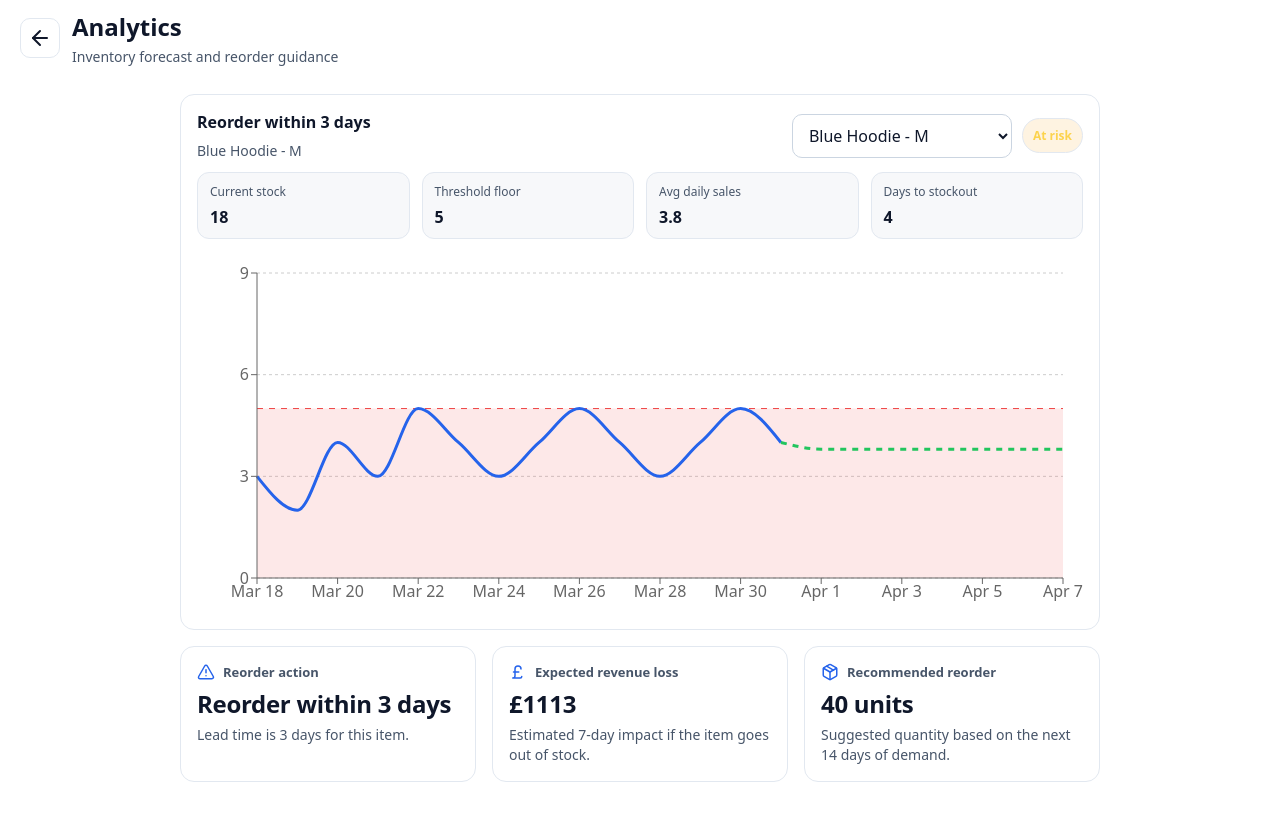
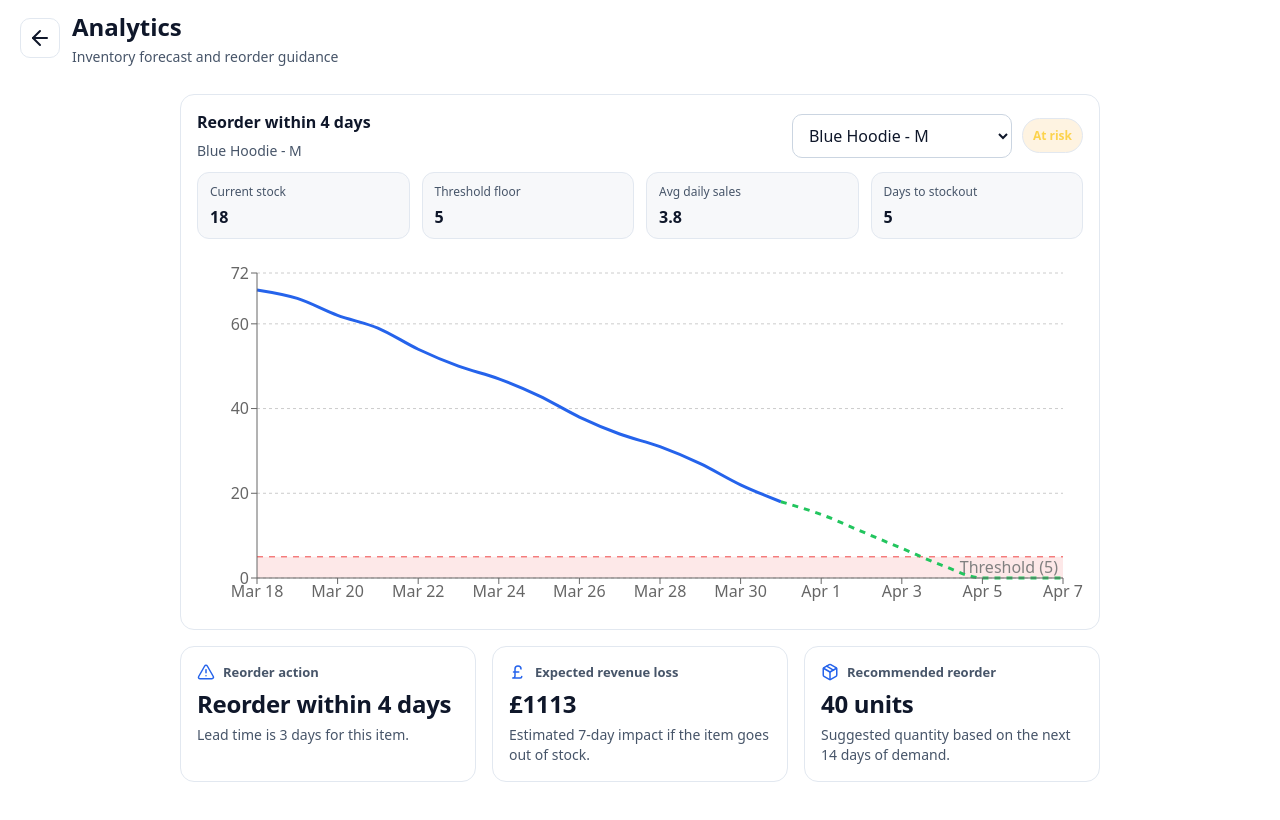
Before and after one commit to ofeore/inventory-monitor, a Next.js app: page /analytics in a window 1280 px wide. Shown: the top 820 px of the page. Built offline with nearby package versions, Linux system fonts and the light colour scheme.

Commit message:
Implement inventory-based forecasts and threshold indicator for charts

```diff
--- a/src/app/analytics/page.tsx
+++ b/src/app/analytics/page.tsx
@@ -1,6 +1,6 @@
 "use client";
 
-import { useMemo, useState } from "react";
+import { useEffect, useMemo, useState } from "react";
 import { useRouter } from "next/navigation";
 import {
   CartesianGrid,
@@ -14,12 +14,56 @@ import {
   YAxis,
 } from "recharts";
 import { ArrowLeft, AlertTriangle, Package, PoundSterling } from "lucide-react";
-import { MOCK_PRODUCTS } from "@/mock-data";
+import { MOCK_PRODUCTS, THRESHOLDS_STORAGE_KEY } from "@/mock-data";
 import type { AnalyticsFilterValue, ChartDataPoint, Product } from "@/types";
+
+type InventoryState = "healthy" | "warning" | "critical";
 
 function getAverageDailySales(product: Product) {
   const total = product.sales.reduce((sum, item) => sum + item.unitsSold, 0);
   return total / product.sales.length;
+}
+
+function getProjectedDailySales(product: Product, days = 7) {
+  const averageDailySales = getAverageDailySales(product);
+
+  return Array.from({ length: days }, (_, index) => {
+    const variationPattern = [0.92, 1, 0.97, 1.05, 0.95, 1.08, 0.98];
+    const multiplier = variationPattern[index % variationPattern.length];
+
+    return Math.max(0, Math.round(averageDailySales * multiplier));
+  });
+}
+
+function getProjectedStocks(product: Product, days = 7) {
+  const projectedSales = getProjectedDailySales(product, days);
+  const projectedStocks: number[] = [];
+
+  let runningStock = product.currentStock;
+
+  projectedSales.forEach((unitsSold) => {
+    runningStock = Math.max(0, runningStock - unitsSold);
+    projectedStocks.push(runningStock);
+  });
+
+  return projectedStocks;
+}
+
+function getInventoryState(product: Product): InventoryState {
+  const projectedStocks = getProjectedStocks(product);
+  const firstThresholdBreachDay = projectedStocks.findIndex(
+    (stock) => stock <= product.threshold,
+  );
+
+  if (product.currentStock <= product.threshold) {
+    return "critical";
+  }
+
+  if (firstThresholdBreachDay !== -1) {
+    return "warning";
+  }
+
+  return "healthy";
 }
 
 function getTopSeller(products: Product[]) {
@@ -50,29 +94,31 @@ function getSelectedProduct(
 }
 
 function getDaysUntilThreshold(product: Product) {
-  const averageDailySales = getAverageDailySales(product);
+  if (product.currentStock <= product.threshold) {
+    return 0;
+  }
 
-  if (averageDailySales <= 0) {
+  const projectedStocks = getProjectedStocks(product);
+  const firstThresholdBreachDay = projectedStocks.findIndex(
+    (stock) => stock <= product.threshold,
+  );
+
+  if (firstThresholdBreachDay === -1) {
     return Infinity;
   }
 
-  const stockBeforeThreshold = product.currentStock - product.threshold;
-
-  if (stockBeforeThreshold <= 0) {
-    return 0;
-  }
-
-  return Math.floor(stockBeforeThreshold / averageDailySales);
+  return firstThresholdBreachDay + 1;
 }
 
 function getDaysUntilStockout(product: Product) {
-  const averageDailySales = getAverageDailySales(product);
+  const projectedStocks = getProjectedStocks(product);
+  const firstStockoutDay = projectedStocks.findIndex((stock) => stock <= 0);
 
-  if (averageDailySales <= 0) {
-    return Infinity;
+  if (firstStockoutDay === -1) {
+    return "7+";
   }
 
-  return Math.floor(product.currentStock / averageDailySales);
+  return firstStockoutDay + 1;
 }
 
 function getExpectedRevenueLoss(product: Product) {
@@ -116,43 +162,90 @@ function getReorderMessage(product: Product) {
 }
 
 function buildChartData(product: Product): ChartDataPoint[] {
-  const averageDailySales = Number(getAverageDailySales(product).toFixed(1));
+  const totalHistoricalSales = product.sales.reduce(
+    (sum, item) => sum + item.unitsSold,
+    0,
+  );
 
-  const history: ChartDataPoint[] = product.sales.map((item) => ({
+  let runningHistoricalStock = product.currentStock + totalHistoricalSales;
+
+  const history: ChartDataPoint[] = product.sales.map((item) => {
+    runningHistoricalStock = Math.max(
+      0,
+      runningHistoricalStock - item.unitsSold,
+    );
+
+    return {
       date: item.date,
-    actualSales: item.unitsSold,
-    projectedSales: null,
-  }));
+      actualStock: runningHistoricalStock,
+      projectedStock: null,
+    };
+  });
 
-  const lastHistoryPoint = history[history.length - 1];
+  const projectedSales = getProjectedDailySales(product, 7);
+  let runningProjectedStock = product.currentStock;
+
+  const projection: ChartDataPoint[] = projectedSales.map(
+    (unitsSold, index) => {
+      runningProjectedStock = Math.max(0, runningProjectedStock - unitsSold);
+
+      return {
+        date: `Apr ${index + 1}`,
+        actualStock: null,
+        projectedStock: runningProjectedStock,
+      };
+    },
+  );
+
+  const lastHistoricalPoint = history[history.length - 1];
 
   const bridgePoint: ChartDataPoint = {
-    date: lastHistoryPoint.date,
-    actualSales: lastHistoryPoint.actualSales,
-    projectedSales: lastHistoryPoint.actualSales,
+    date: lastHistoricalPoint.date,
+    actualStock: lastHistoricalPoint.actualStock,
+    projectedStock: product.currentStock,
   };
-
-  const projection: ChartDataPoint[] = Array.from(
-    { length: 7 },
-    (_, index) => ({
-      date: `Apr ${index + 1}`,
-      actualSales: null,
-      projectedSales: averageDailySales,
-    }),
-  );
 
   return [...history.slice(0, -1), bridgePoint, ...projection];
 }
 
 export default function AnalyticsPage() {
   const router = useRouter();
+  const [thresholdOverrides, setThresholdOverrides] = useState<
+    Record<string, number>
+  >({});
+
+  const products = useMemo(
+    () =>
+      MOCK_PRODUCTS.map((product) => ({
+        ...product,
+        threshold: thresholdOverrides[product.id] ?? product.threshold,
+      })),
+    [thresholdOverrides],
+  );
+
   const [selectedFilter, setSelectedFilter] = useState<AnalyticsFilterValue>(
     MOCK_PRODUCTS[0].id,
   );
 
+  useEffect(() => {
+    const savedThresholds = window.localStorage.getItem(THRESHOLDS_STORAGE_KEY);
+
+    if (!savedThresholds) return;
+
+    try {
+      const parsedThresholds = JSON.parse(savedThresholds) as Record<
+        string,
+        number
+      >;
+      setThresholdOverrides(parsedThresholds);
+    } catch {
+      console.error("Failed to parse saved thresholds");
+    }
+  }, []);
+
   const selectedProduct = useMemo(
-    () => getSelectedProduct(MOCK_PRODUCTS, selectedFilter),
-    [selectedFilter],
+    () => getSelectedProduct(products, selectedFilter),
+    [products, selectedFilter],
   );
 
   const chartData = useMemo(
@@ -168,23 +261,26 @@ export default function AnalyticsPage() {
   const recommendedReorderQuantity =
     getRecommendedReorderQuantity(selectedProduct);
 
-  const isCritical = selectedProduct.currentStock <= selectedProduct.threshold;
-  const isWarning =
-    !isCritical && daysUntilThreshold <= selectedProduct.reorderLeadDays;
+  const inventoryState = getInventoryState(selectedProduct);
 
-  const statusText = isCritical
+  const statusText =
+    inventoryState === "critical"
       ? "Critical"
-    : isWarning
+      : inventoryState === "warning"
         ? "At risk"
         : "Healthy";
-  const statusClassName = isCritical
+
+  const statusClassName =
+    inventoryState === "critical"
       ? "analytics-status analytics-status-critical"
-    : isWarning
+      : inventoryState === "warning"
         ? "analytics-status analytics-status-warning"
         : "analytics-status analytics-status-healthy";
 
   const maxChartValue = Math.max(
-    ...selectedProduct.sales.map((item) => item.unitsSold),
+    ...chartData.map((item) =>
+      Math.max(item.actualStock ?? 0, item.projectedStock ?? 0),
+    ),
     selectedProduct.threshold,
   );
 
@@ -225,7 +321,7 @@ export default function AnalyticsPage() {
                     setSelectedFilter(e.target.value as AnalyticsFilterValue)
                   }
                 >
-                  {MOCK_PRODUCTS.map((product) => (
+                  {products.map((product) => (
                     <option key={product.id} value={product.id}>
                       {product.name}
                     </option>
@@ -287,23 +383,27 @@ export default function AnalyticsPage() {
                     y={selectedProduct.threshold}
                     stroke="#ef4444"
                     strokeDasharray="6 6"
+                    label={{
+                      value: `Threshold (${selectedProduct.threshold})`,
+                      position: "insideTopRight",
+                    }}
                   />
                   <Line
                     type="monotone"
-                    dataKey="actualSales"
+                    dataKey="actualStock"
                     stroke="var(--primary)"
                     strokeWidth={3}
-                    name="Actual sales"
+                    name="Historical stock"
                     dot={false}
                     connectNulls={false}
                   />
                   <Line
                     type="monotone"
-                    dataKey="projectedSales"
+                    dataKey="projectedStock"
                     stroke="#22c55e"
                     strokeWidth={3}
                     strokeDasharray="6 6"
-                    name="Projected sales"
+                    name="Projected stock"
                     dot={false}
                     connectNulls
                   />
```
Lines whose indentation alone changed are shown as unchanged.
